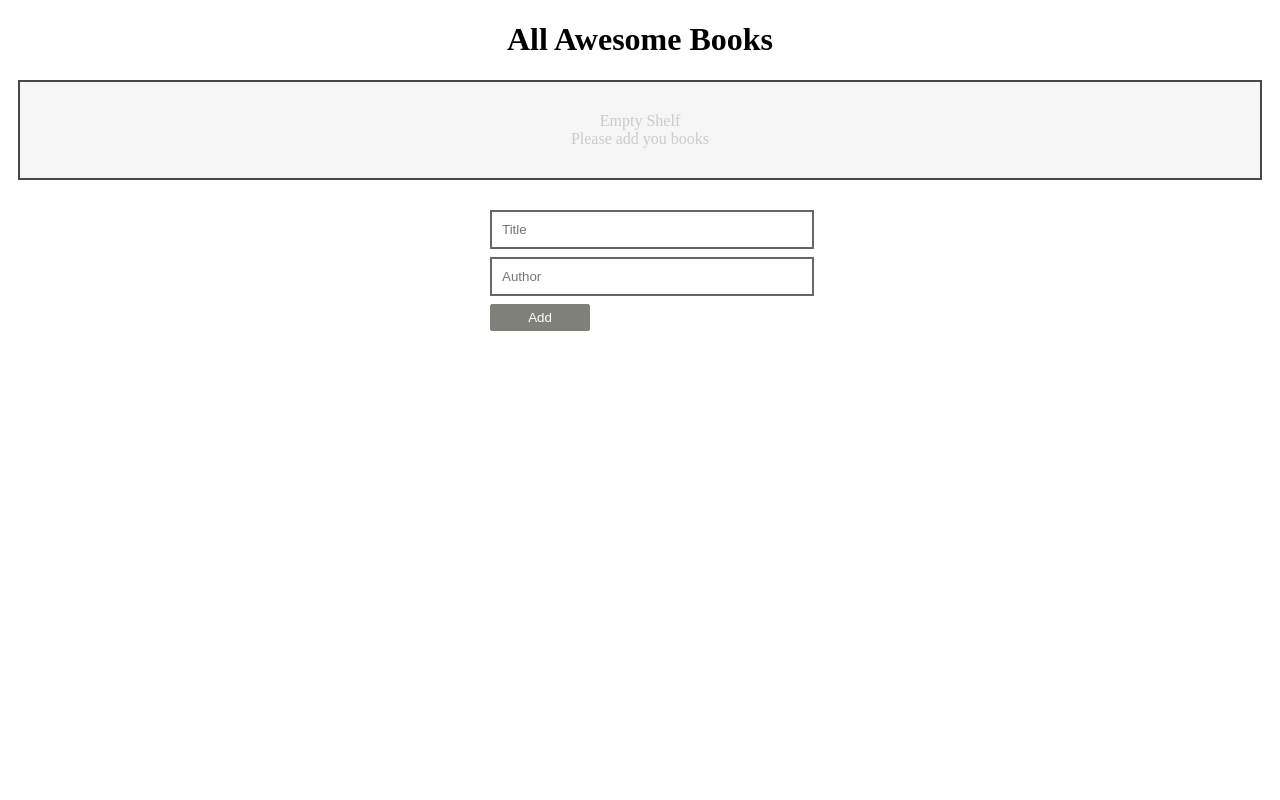
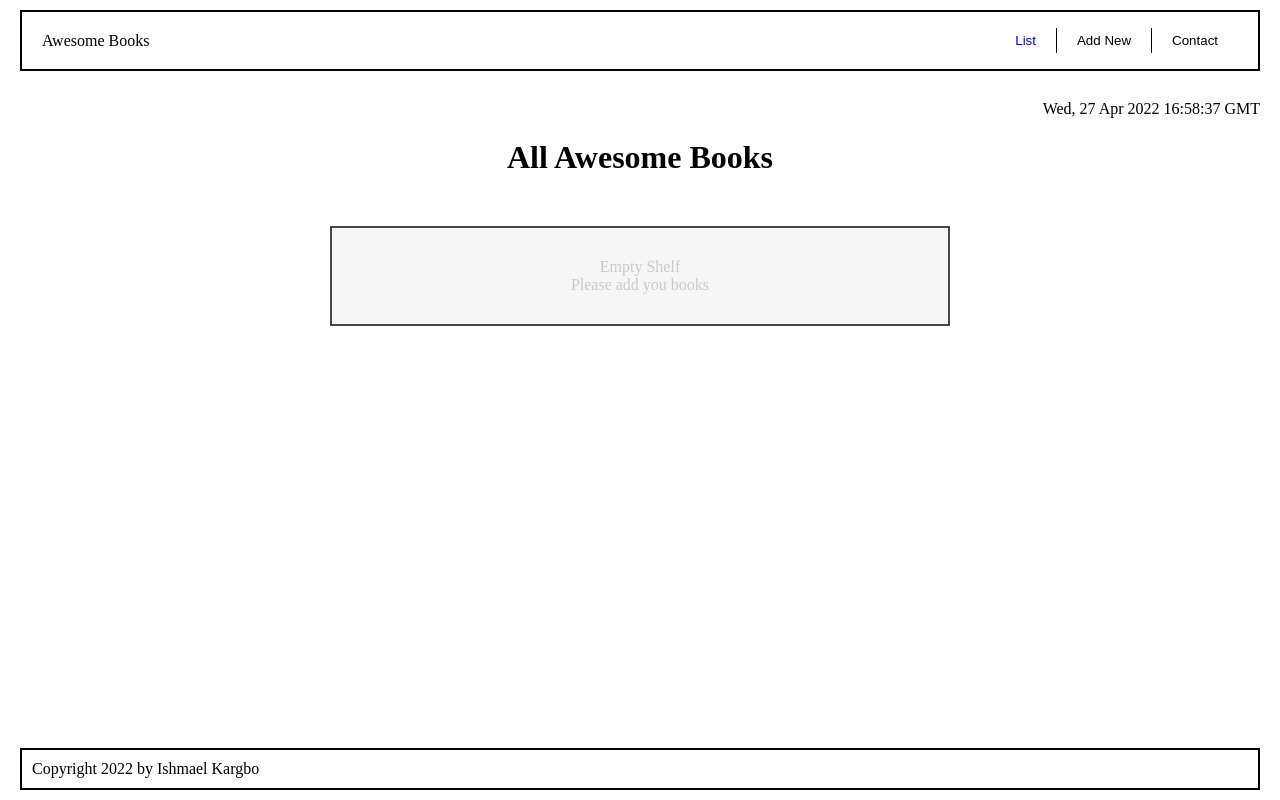
Before and after one commit to IshmaelKargbo/Awesome-Books, a plain HTML site: page index.html in a window 1280 px wide. Drawn offline with Linux system fonts and the light colour scheme.

Commit message:
Complete the requirment

```diff
--- a/assets/css/style.css
+++ b/assets/css/style.css
@@ -1,6 +1,52 @@
+body {
+  box-sizing: border-box;
+  margin: 0;
+  padding: 0;
+}
+
 p {
   margin: 0;
   padding: 0;
+}
+
+button {
+  cursor: pointer;
+}
+
+header {
+  position: fixed;
+  width: 100%;
+  top: 0;
+}
+
+header div {
+  display: flex;
+  justify-content: space-between;
+  align-items: center;
+  padding: 0 20px;
+  margin: 10px 20px;
+  border: 2px solid #000;
+}
+
+header nav ul {
+  display: flex;
+  list-style: none;
+}
+
+.date {
+  margin: 5px 20px;
+  text-align: right;
+}
+
+header nav ul button {
+  background: transparent;
+  border: none;
+  border-right: 1px solid #000;
+  padding: 5px 20px;
+}
+
+header nav ul li:last-child button {
+  border-right: none;
 }
 
 input {
@@ -9,7 +55,11 @@ input {
   border: 2px solid #666;
 }
 
-button {
+main {
+  margin-top: 100px;
+}
+
+main button {
   background: rgb(128, 128, 122);
   box-shadow: none;
   border: 1px solid rgb(128, 128, 122);
@@ -60,3 +110,51 @@ form div {
   color: rgb(203, 203, 203);
   padding: 30px;
 }
+
+#listBook {
+  color: blue;
+}
+
+#bookShelf {
+  width: 100%;
+}
+
+#add {
+  display: none;
+}
+
+#contact {
+  display: none;
+}
+
+#bookShelf .title, #add .title, #contact .title {
+  text-align: center;
+  margin-bottom: 50px;
+}
+
+#contact ul li {
+  margin-bottom: 15px;
+}
+
+footer {
+  position: fixed;
+  bottom: 0;
+  width: 100%;
+}
+
+footer div {
+  margin: 10px 20px;
+  border: 2px solid #000;
+  padding: 10px;
+}
+
+@media (min-width: 992px) {
+  #bookShelf {
+    width: 50%;
+    margin: 0 auto;
+  }
+  #contact {
+    width: 50%;
+    margin: 0 auto;
+  }
+}
--- a/assets/js/script.js
+++ b/assets/js/script.js
@@ -5,6 +5,16 @@ const awesome = new AwesomeBooks();
 const form = document.getElementById('form');
 const books = document.getElementById('books');
 const shelf = document.getElementById('shelf');
+const date = document.getElementById('date');
+const addBook = document.getElementById('addBook');
+const contactBtn = document.getElementById('contactBtn');
+const listBook = document.getElementById('listBook');
+
+const bookShelf = document.getElementById('bookShelf');
+const contact = document.getElementById('contact');
+const add = document.getElementById('add');
+
+date.innerText = new Date().toUTCString();
 
 function renderBooks() {
   shelf.innerHTML = '';
@@ -51,5 +61,37 @@ form.addEventListener('submit', (e) => {
 
   const book = Object.fromEntries(new FormData(e.target).entries());
   awesome.addBook(book.title, book.author);
+
+  add.style.display = 'none';
+  bookShelf.style.display = 'block';
+  contact.style.display = 'none';
+
   renderBooks();
 });
+
+addBook.addEventListener('click', () => {
+  add.style.display = 'block';
+  addBook.style.color = 'blue';
+  listBook.style.color = 'black';
+  contactBtn.style.color = 'black';
+  bookShelf.style.display = 'none';
+  contact.style.display = 'none';
+});
+
+listBook.addEventListener('click', () => {
+  add.style.display = 'none';
+  addBook.style.color = 'black';
+  listBook.style.color = 'blue';
+  contactBtn.style.color = 'black';
+  bookShelf.style.display = 'block';
+  contact.style.display = 'none';
+});
+
+contactBtn.addEventListener('click', () => {
+  add.style.display = 'none';
+  addBook.style.color = 'black';
+  listBook.style.color = 'black';
+  contactBtn.style.color = 'blue';
+  bookShelf.style.display = 'none';
+  contact.style.display = 'block';
+});
--- a/index.html
+++ b/index.html
@@ -5,17 +5,40 @@
     <meta charset="UTF-8">
     <meta http-equiv="X-UA-Compatible" content="IE=edge">
     <meta name="viewport" content="width=device-width, initial-scale=1.0">
-    <title>Awesome books</title>
+    <title>Awesome Books</title>
     <link rel="stylesheet" href="./assets/css/style.css">
 </head>
 
 <body>
+    <header>
+        <div>
+            <p>Awesome Books</p>
+            <nav>
+                <ul>
+                    <li>
+                        <button id="listBook">List</button>
+                    </li>
+                    <li>
+                        <button id="addBook">Add New</button>
+                    </li>
+                    <li>
+                        <button id="contactBtn">Contact</button>
+                    </li>
+                </ul>
+            </nav>
+        </div>
+    </header>
     <main>
+        <p class="date" id="date"></p>
+        <div id="bookShelf">
             <h1 class="title">All Awesome Books</h1>
             <div class="books" id="shelf">
                 <ul id="books">
                 </ul>
             </div>
+        </div>
+        <div id="add">
+            <h1 class="title">Add a new book</h1>
             <form id="form">
                 <div>
                     <input type="text" name="title" required placeholder="Title">
@@ -27,7 +50,23 @@
                     <button type="submit">Add</button>
                 </div>
             </form>
+        </div>
+        <div id="contact">
+            <h1 class="title">Contact Information</h1>
+            <p>Do if you have any question or youjust want to say "Hello"?</p>
+            <p>You can reach out to us!</p>
+            <ul>
+                <li>Our e-mail: ishmaelkargbo5@outlook.com</li>
+                <li>Our phone number: +23288153253</li>
+                <li>Our address: 48 Sumaila Town, Freetown</li>
+            </ul>
+        </div>
     </main>
+    <footer>
+        <div>
+            Copyright 2022 by Ishmael Kargbo
+        </div>
+    </footer>
     <script type="module" src="./assets/js/script.js"></script>
 </body>
 
```
Lines whose indentation alone changed are shown as unchanged.
